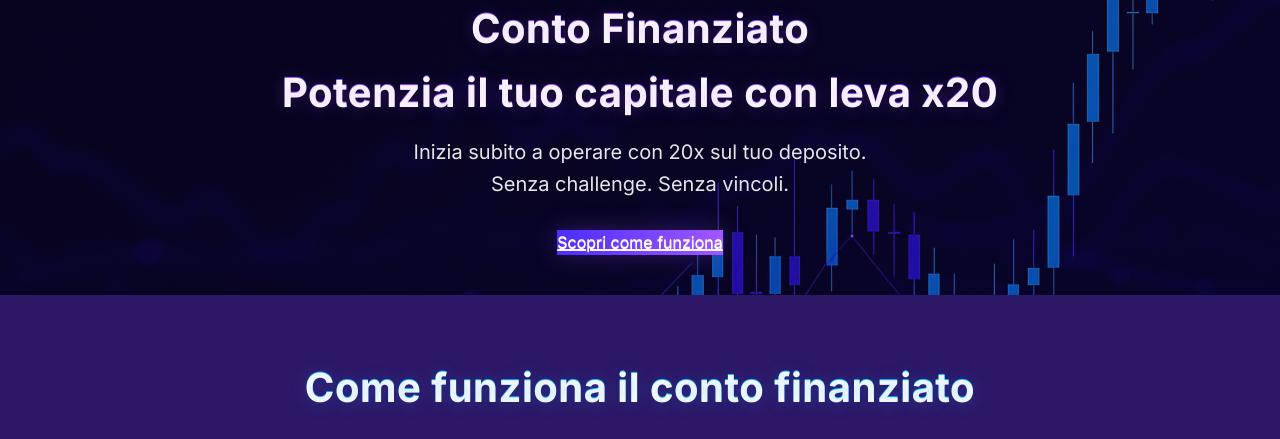
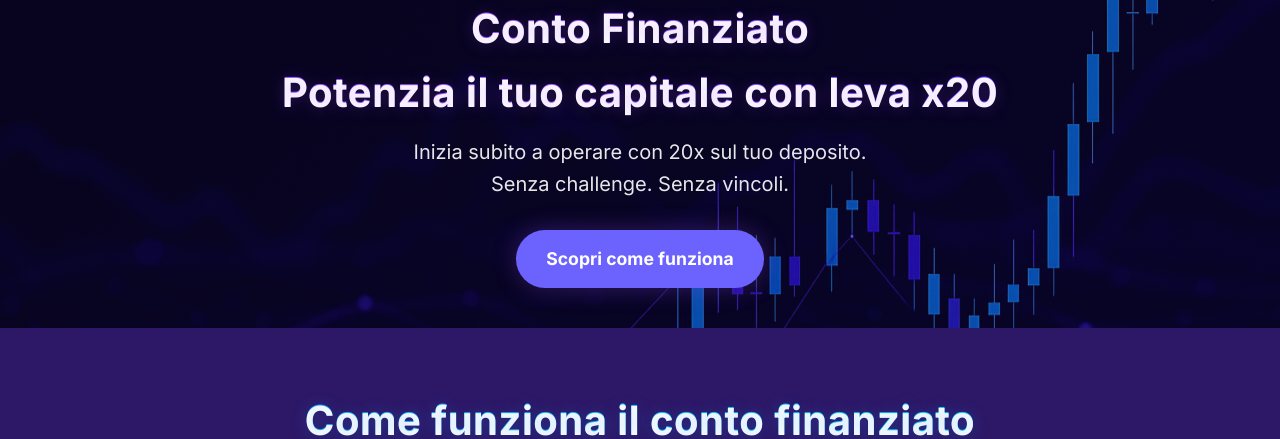
Before and after one commit to fabrylovect/KingFX, a plain HTML site: page index.html in a window 1280 px wide. Shown: the part 336-775 px from the top of the page. Drawn offline with Linux system fonts and the light colour scheme; no server answers; a script that the page names is missing.

Commit message:
Add files via upload

```diff
--- a/styles.css
+++ b/styles.css
@@ -171,16 +171,38 @@ body::before {
 }
 
 /* Buttons */
-@media (min-width: 701px) {
+.cta-button {
+    background: var(--accent-color);
+    color: var(--light-text);
+    border: none;
+    padding: 15px 30px;
+    border-radius: 30px;
+    font-size: 1.1rem;
+    font-weight: 800;
+    cursor: pointer;
+    transition: var(--transition);
+    box-shadow: 0 0 24px 0 #a259ff44;
+    text-decoration: none !important;
+    outline: none;
+}
+.cta-button:hover, .cta-button:focus {
+    background: var(--secondary-color);
+    box-shadow: 0 0 32px 8px #a259ff88;
+    color: #fff;
+    text-shadow: 0 0 8px #a259ff88, 0 1px 0 #fff;
+}
+@media (max-width: 700px) {
     .cta-button {
         background: linear-gradient(270deg, #4b2eff, #a259ff, #4b2eff, #a259ff, #4b2eff);
         background-size: 400% 100%;
         color: #fff;
-    -webkit-background-clip: border-box;
-    -webkit-text-fill-color: #fff;
-    background-clip: border-box;
-    box-shadow: 0 0 24px 0 #a259ff44;
-    text-shadow: 0 0 8px #a259ff44, 0 1px 0 #fff;
+        will-change: background-position, opacity, transform;
+        animation: cta-fade-in-up 1.1s cubic-bezier(.4,1.6,.4,1) forwards, gradient-move 4s ease-in-out infinite alternate;
+        opacity: 0;
+        transform: translateY(30px);
+        -webkit-background-clip: text;
+        -webkit-text-fill-color: transparent;
+        background-clip: text;
     }
     .cta-button:hover, .cta-button:focus {
         background-position: 100% 50%;
```
Lines whose indentation alone changed are shown as unchanged.
